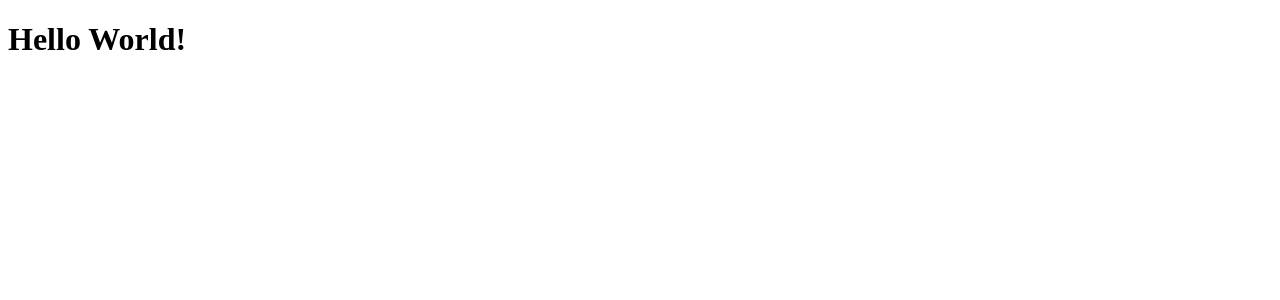
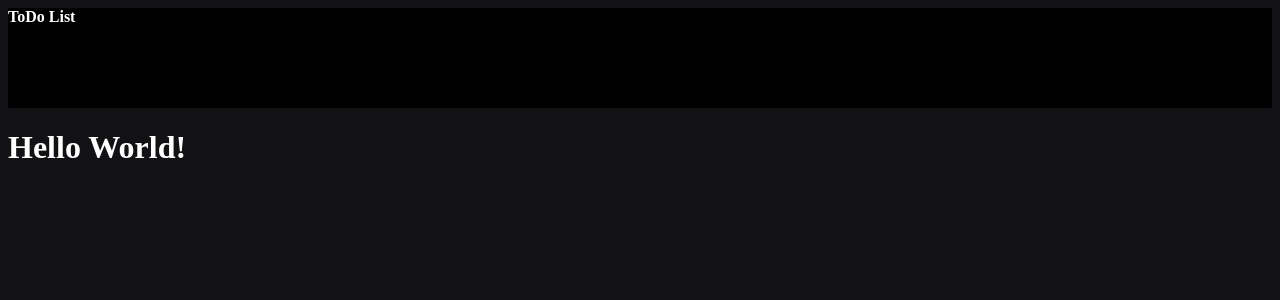
Before and after one commit to FernandoLelis/Desafio-01-todo-list, a React (Vite) app in the folder todo-list/: page / in a window 1280 px wide. Shown: the top 300 px of the page. Built offline with nearby package versions, Linux system fonts and the light colour scheme.

Commit message:
CSS Modules

```diff
--- a/todo-list/src/App.jsx
+++ b/todo-list/src/App.jsx
@@ -1,7 +1,13 @@
+import { Header } from './components/Header';
+import './styles.css';
+
 function App() {
 
   return (
-    <h1>Hello World!</h1>
+    <>
+      <Header />
+      <h1>Hello World!</h1>
+    </>
   )
 }
 
--- /dev/null
+++ b/todo-list/src/components/Header.jsx
@@ -0,0 +1,9 @@
+
+import styles from './Header.module.css';
+export function Header() {
+    return(
+        <header className={styles.header}>
+            <strong>ToDo List</strong>
+        </header>
+    );
+}
--- /dev/null
+++ b/todo-list/src/components/Header.module.css
@@ -0,0 +1,4 @@
+.header {
+    background: #000;
+    height: 100px;
+}
--- /dev/null
+++ b/todo-list/src/styles.css
@@ -0,0 +1,4 @@
+body {
+    background: #121214;
+    color: #fff
+}
```
